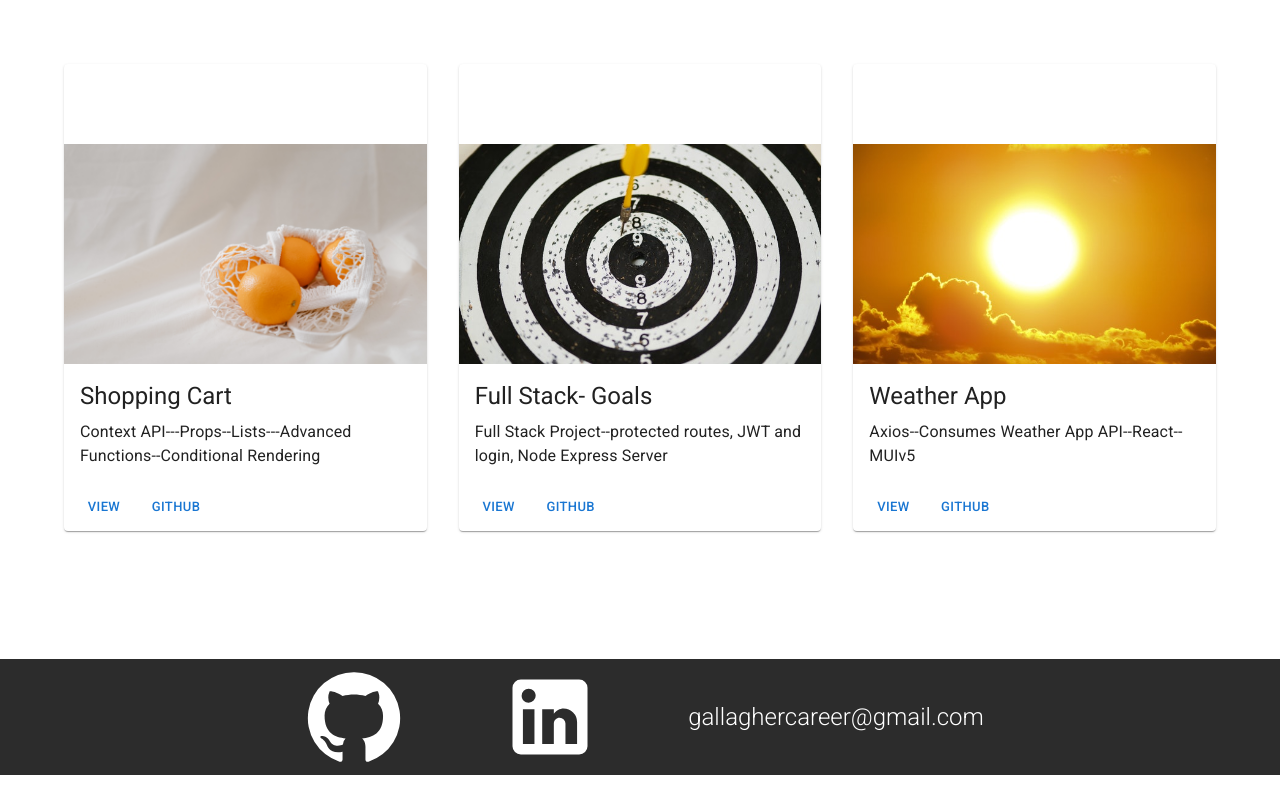
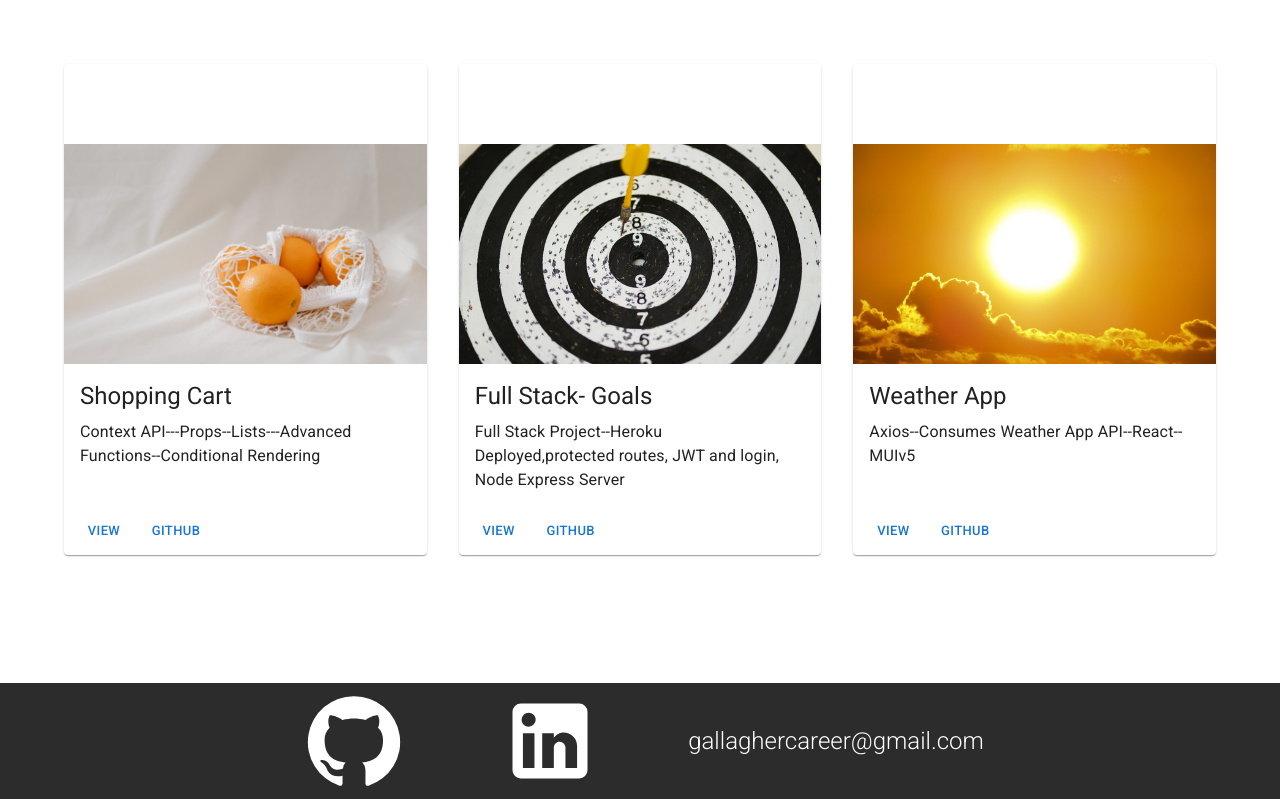
Before and after one commit to gallaghercareer/portfolio-2022, a React (Create React App) app: page / in a window 1280 px wide. Shown: the part 1141-1940 px from the top of the page. Before the commit the page ends 1916 px from the top, so only its background shows below. Built offline with nearby package versions, Linux system fonts and the light colour scheme.

Commit message:
Updated Login Functionality

```diff
--- a/src/Components/Dashboard.jsx
+++ b/src/Components/Dashboard.jsx
@@ -4,7 +4,6 @@ import { useNavigate } from 'react-router-dom'
 import Goals from './Goals'
 import ClipLoader from "react-spinners/ClipLoader";
 import {Grid,FormControl,TextField,Button,Stack} from '@mui/material'
-import { LocalConvenienceStoreOutlined } from '@mui/icons-material';
 const {v4: uuid} = require('uuid')
 
 const override = {
--- a/src/Components/Home.jsx
+++ b/src/Components/Home.jsx
@@ -154,7 +154,7 @@ export default function Home() {
                      Full Stack- Goals
                     </Typography>
                     <Typography>
-                      Full Stack Project--protected routes, JWT and login, Node Express Server
+                      Full Stack Project--Heroku Deployed,protected routes, JWT and login, Node Express Server
                     </Typography>
                   </CardContent>
                   <CardActions>
```
